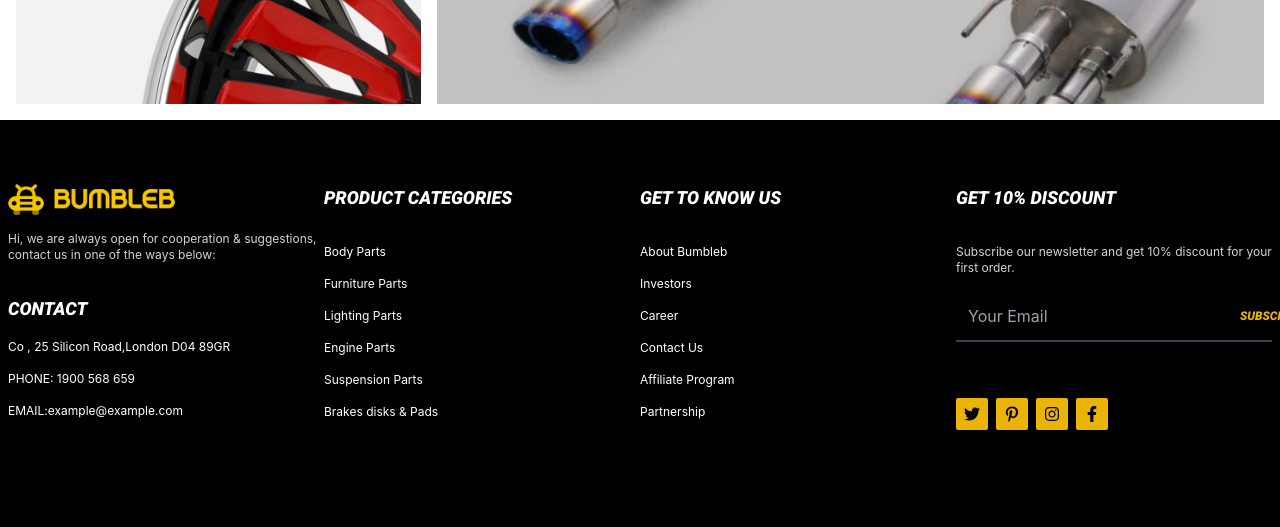
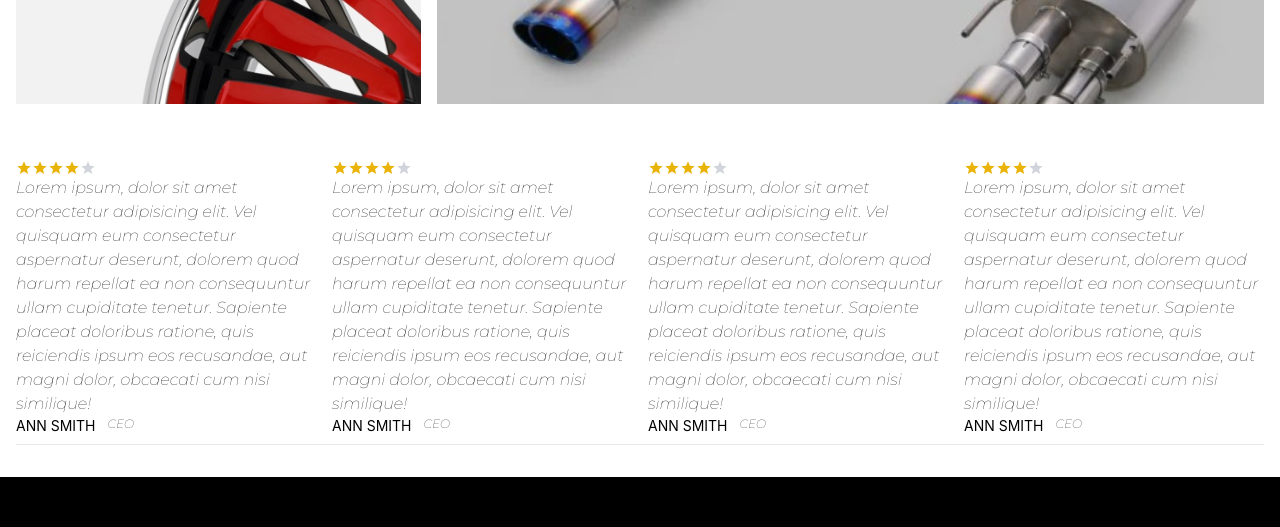
Before and after one commit to Kibet-mutai/Spare-shop, a React (Vite) app: page / in a window 1280 px wide. Shown: the part 2760-3287 px from the top of the page. Built offline with nearby package versions, Linux system fonts and the light colour scheme; a web font is replaced by a local one.

Commit message:
complete testimonials sect

```diff
--- a/src/Components/Homepage.tsx
+++ b/src/Components/Homepage.tsx
@@ -7,6 +7,7 @@ import { BiArrowToTop } from "react-icons/bi";
 import { Footer } from "../Layouts/Footer";
 import { ProductsExport } from "./Products/ProductsExport";
 import { AdSection } from "../Layouts/AdSection";
+import { Testimonials } from "../Layouts/Testimonials";
 
 export const Homepage = () => {
   const [showButton, setShowButton] = useState(false);
@@ -45,6 +46,7 @@ export const Homepage = () => {
       <Filter />
       <ProductsExport />
       <AdSection />
+      <Testimonials />
       <Footer />
       {/* {showButton && (
           <div className="flex justify-end px-4 py-6 absolute bottom-10 right-0 ">
--- /dev/null
+++ b/src/Layouts/Testimonials.tsx
@@ -0,0 +1,90 @@
+import { MdOutlineStar } from "react-icons/md";
+
+export const Testimonials = () => {
+  return (
+    <div className="px-4 py-8">
+      <div className="flex gap-4 border-b">
+        <div className="flex flex-col py-2">
+          <div className="flex">
+            <MdOutlineStar className="text-yellow-500" />
+            <MdOutlineStar className="text-yellow-500" />
+            <MdOutlineStar className="text-yellow-500" />
+            <MdOutlineStar className="text-yellow-500" />
+            <MdOutlineStar className="text-gray-300" />
+          </div>
+          <p className="font-[Montserrat]">
+            Lorem ipsum, dolor sit amet consectetur adipisicing elit. Vel
+            quisquam eum consectetur aspernatur deserunt, dolorem quod harum
+            repellat ea non consequuntur ullam cupiditate tenetur. Sapiente
+            placeat doloribus ratione, quis reiciendis ipsum eos recusandae, aut
+            magni dolor, obcaecati cum nisi similique!
+          </p>
+          <div className="flex gap-3">
+            <h1 className="text-sm font-[Inter] uppercase">ann smith</h1>
+            <h6 className="font-[Montserrat] text-xs uppercase">CEO</h6>
+          </div>
+        </div>
+        <div className="flex flex-col py-2">
+          <div className="flex">
+            <MdOutlineStar className="text-yellow-500" />
+            <MdOutlineStar className="text-yellow-500" />
+            <MdOutlineStar className="text-yellow-500" />
+            <MdOutlineStar className="text-yellow-500" />
+            <MdOutlineStar className="text-gray-300" />
+          </div>
+          <p className="font-[Montserrat]">
+            Lorem ipsum, dolor sit amet consectetur adipisicing elit. Vel
+            quisquam eum consectetur aspernatur deserunt, dolorem quod harum
+            repellat ea non consequuntur ullam cupiditate tenetur. Sapiente
+            placeat doloribus ratione, quis reiciendis ipsum eos recusandae, aut
+            magni dolor, obcaecati cum nisi similique!
+          </p>
+          <div className="flex gap-3">
+            <h1 className="text-sm font-[Inter] uppercase">ann smith</h1>
+            <h6 className="font-[Montserrat] text-xs uppercase">CEO</h6>
+          </div>
+        </div>
+        <div className="flex flex-col py-2">
+          <div className="flex">
+            <MdOutlineStar className="text-yellow-500" />
+            <MdOutlineStar className="text-yellow-500" />
+            <MdOutlineStar className="text-yellow-500" />
+            <MdOutlineStar className="text-yellow-500" />
+            <MdOutlineStar className="text-gray-300" />
+          </div>
+          <p className="font-[Montserrat]">
+            Lorem ipsum, dolor sit amet consectetur adipisicing elit. Vel
+            quisquam eum consectetur aspernatur deserunt, dolorem quod harum
+            repellat ea non consequuntur ullam cupiditate tenetur. Sapiente
+            placeat doloribus ratione, quis reiciendis ipsum eos recusandae, aut
+            magni dolor, obcaecati cum nisi similique!
+          </p>
+          <div className="flex gap-3">
+            <h1 className="text-sm font-[Inter] uppercase">ann smith</h1>
+            <h6 className="font-[Montserrat] text-xs uppercase">CEO</h6>
+          </div>
+        </div>
+        <div className="flex flex-col py-2">
+          <div className="flex">
+            <MdOutlineStar className="text-yellow-500" />
+            <MdOutlineStar className="text-yellow-500" />
+            <MdOutlineStar className="text-yellow-500" />
+            <MdOutlineStar className="text-yellow-500" />
+            <MdOutlineStar className="text-gray-300" />
+          </div>
+          <p className="font-[Montserrat]">
+            Lorem ipsum, dolor sit amet consectetur adipisicing elit. Vel
+            quisquam eum consectetur aspernatur deserunt, dolorem quod harum
+            repellat ea non consequuntur ullam cupiditate tenetur. Sapiente
+            placeat doloribus ratione, quis reiciendis ipsum eos recusandae, aut
+            magni dolor, obcaecati cum nisi similique!
+          </p>
+          <div className="flex gap-3">
+            <h1 className="text-sm font-[Inter] uppercase">ann smith</h1>
+            <h6 className="font-[Montserrat] text-xs uppercase">CEO</h6>
+          </div>
+        </div>
+      </div>
+    </div>
+  );
+};
```
